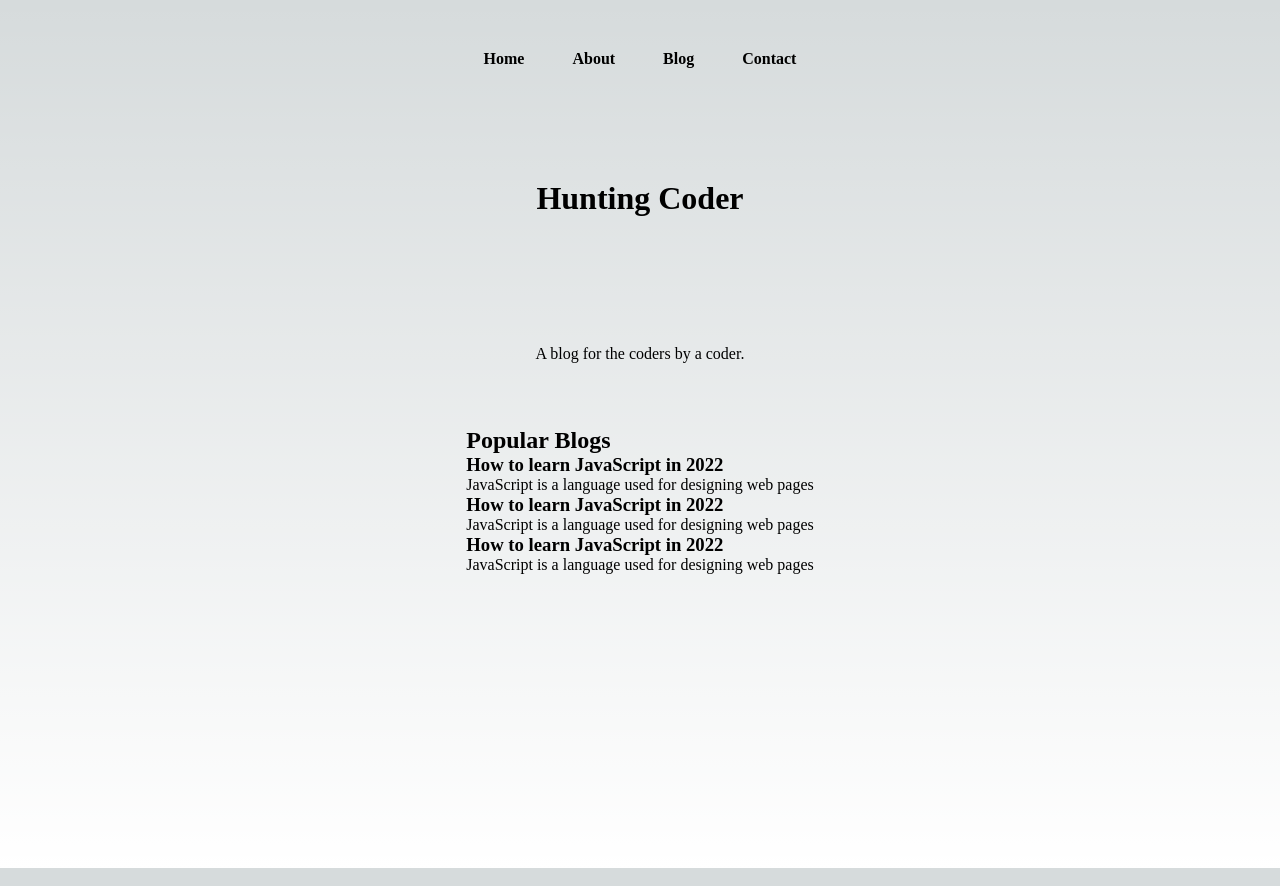
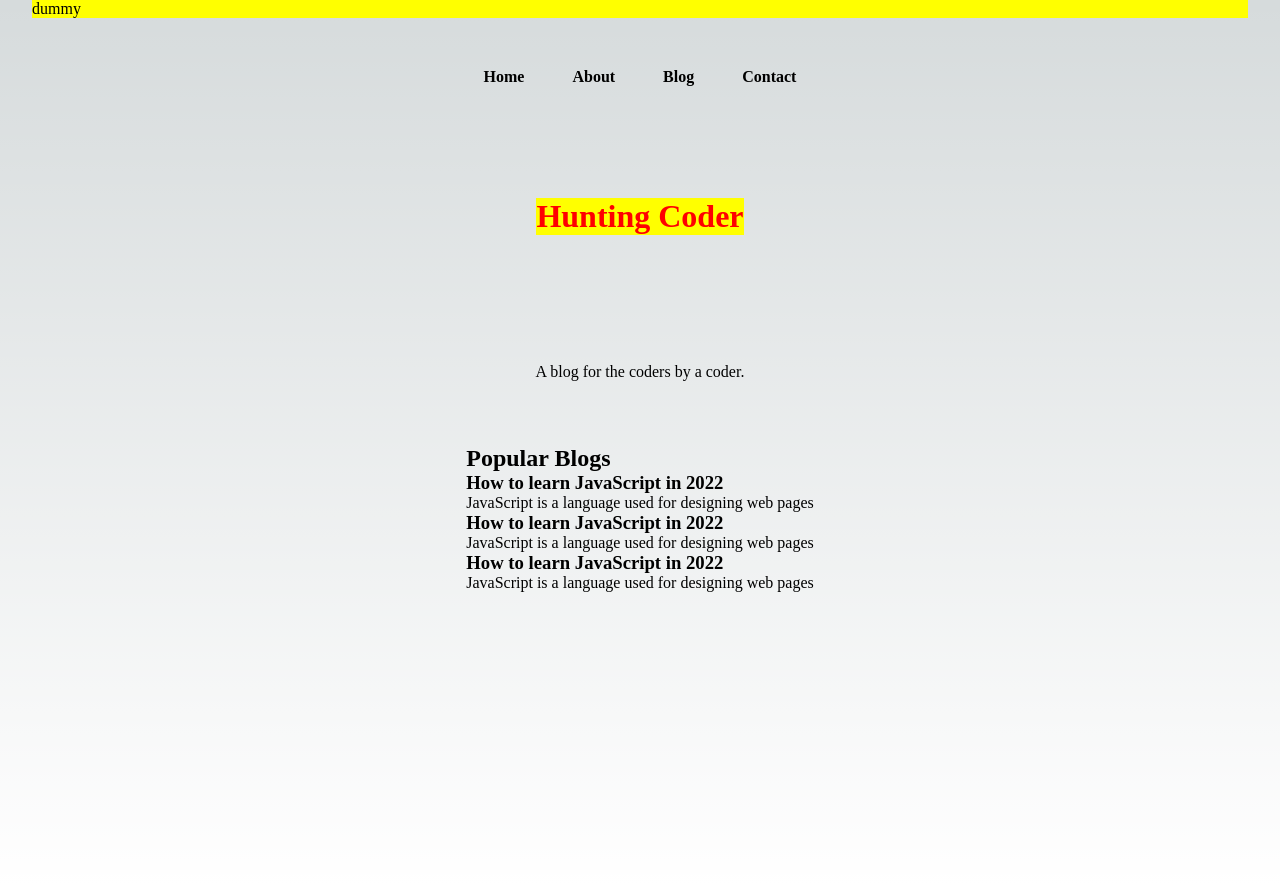
Before and after one commit to mrakib007/next-js-learning, a Next.js app in the folder huntingcoder/: page / in a window 1280 px wide. Built offline with nearby package versions, Linux system fonts and the light colour scheme.

Commit message:
styled jsx learning

```diff
--- /dev/null
+++ b/huntingcoder/components/dummy.js
@@ -0,0 +1,20 @@
+import React from 'react'
+
+const Dummy = () => {
+  return (
+    <>
+    <style jsx global>
+        {`
+        .dummy{
+            background: yellow;
+        }
+        `}
+    </style>
+    <div className='dummy'>
+      dummy
+    </div>
+    </>
+  )
+}
+
+export default Dummy;
--- a/huntingcoder/pages/index.js
+++ b/huntingcoder/pages/index.js
@@ -2,13 +2,22 @@
 import Image from 'next/image'
 import { Inter } from 'next/font/google'
 import styles from '@/styles/Home.module.css'
-import Link from 'next/link'
+import Link from 'next/link';
+import Dummy from '@/components/dummy';
 
 const inter = Inter({ subsets: ['latin'] })
 
 export default function Home() {
   return (
     <div className={styles.container}>
+      <Dummy></Dummy>
+      <style jsx>
+        {`
+        .mySpan{
+          color: red;
+        }
+        `}
+      </style>
       <Head>
         <title>Hunting Coder</title>
         <meta name="description" content="Generated by create next app" />
@@ -29,7 +38,9 @@
 
 
         <div className={styles.center}>
+          <span className="mySpan dummy">
           <h1>Hunting Coder</h1>
+          </span>
         </div>
 
         <div className={styles.center}>
```
